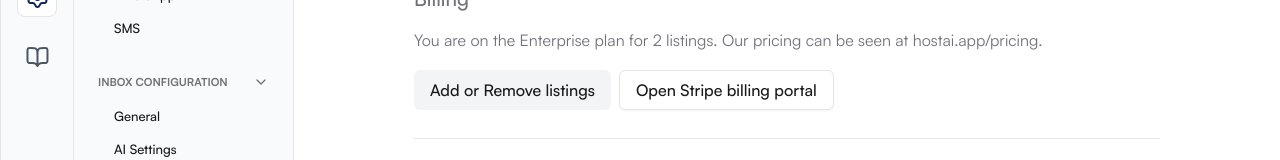
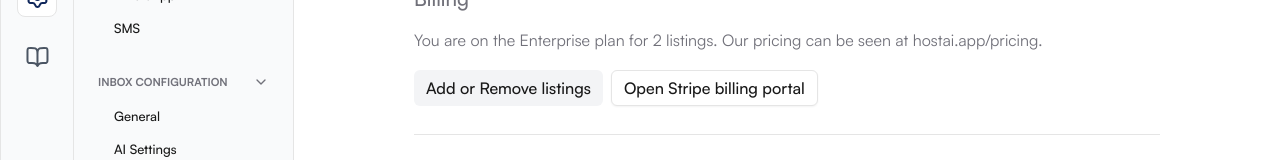
Before and after one commit to punnkam/unified-inbox-will, a Next.js app: page /settings/general in a window 1280 px wide. Shown: the part 570-730 px from the top of the page. Built offline with nearby package versions, Linux system fonts and the light colour scheme; grey boxes are pictures that could not be loaded.

Commit message:
update button sizes on general

```diff
--- a/app/(protected-paths)/settings/general/page.tsx
+++ b/app/(protected-paths)/settings/general/page.tsx
@@ -138,9 +138,13 @@ export default function PersonalNotificationsPage() {
 
         <div className="flex gap-2">
           {/* TODO: This has no function right now */}
-          <Button variant={"secondary"}>Add or Remove listings</Button>
+          <Button size={"sm"} variant={"secondary"}>
+            Add or Remove listings
+          </Button>
           <a href="#">
-            <Button variant={"outline"}>Open Stripe billing portal</Button>
+            <Button size={"sm"} variant={"outline"}>
+              Open Stripe billing portal
+            </Button>
           </a>
         </div>
       </div>
@@ -157,7 +161,9 @@ export default function PersonalNotificationsPage() {
 
         {/* TODO: This has no function right now */}
         <div className="flex gap-2">
-          <Button variant={"outline"}>Generate new key</Button>
+          <Button size={"sm"} variant={"outline"}>
+            Generate new key
+          </Button>
         </div>
       </div>
     </div>
```
